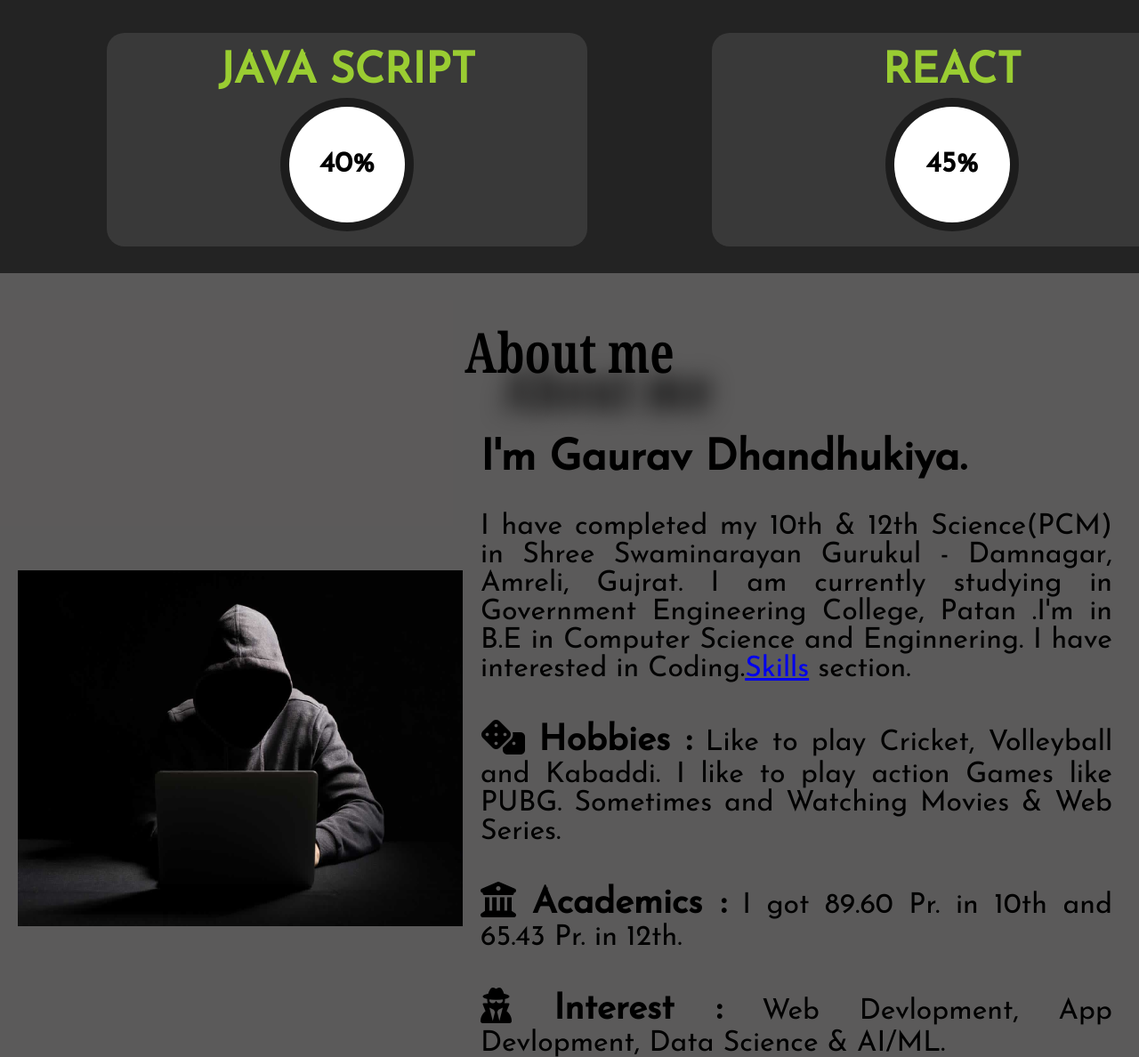
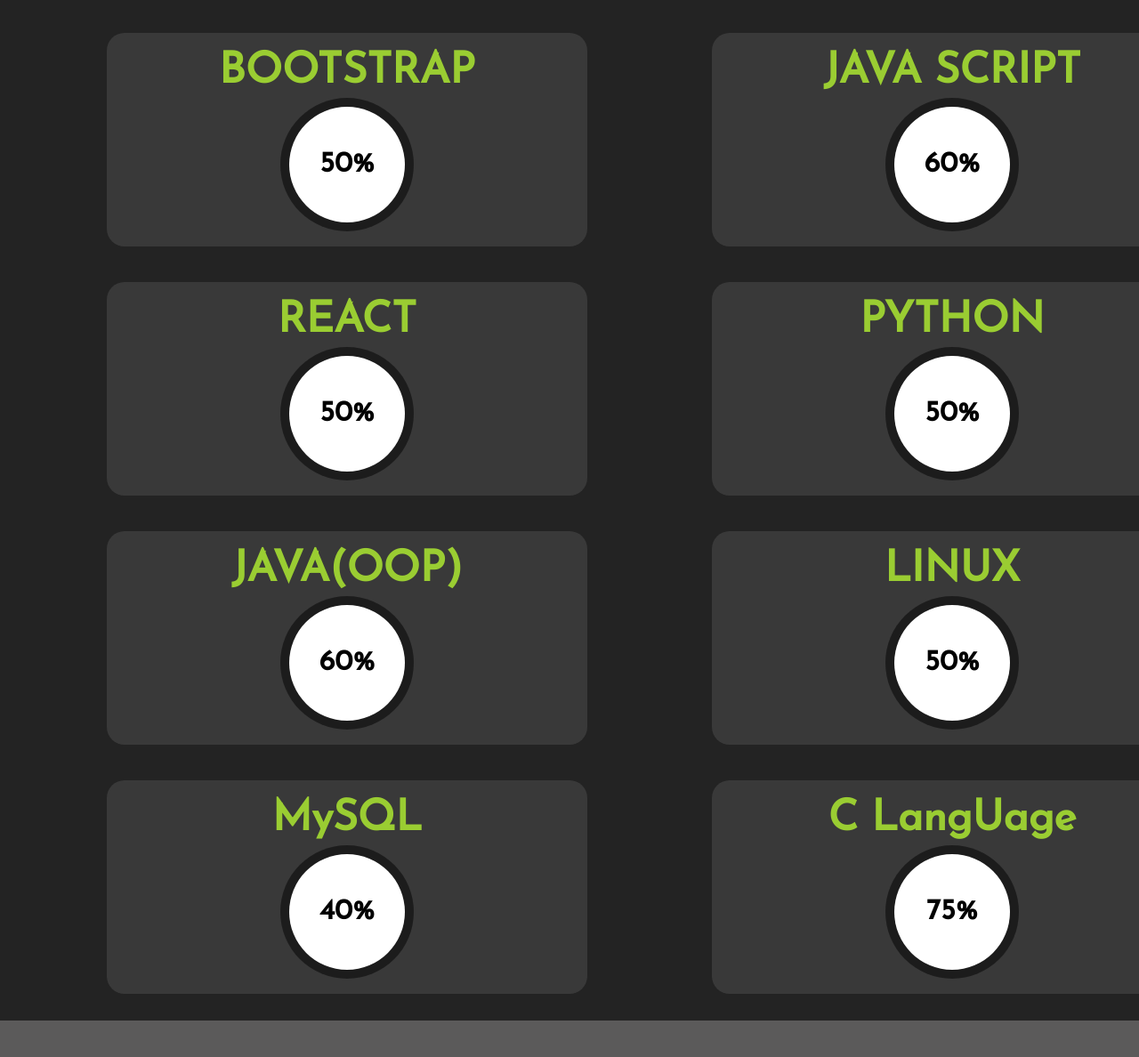
Before and after one commit to gaurav0116/gportfolio.github.io, a plain HTML site: page index.html in a window 1280 px wide. Shown: the part 1188-2376 px from the top of the page at 89% size. Drawn offline with Linux system fonts and the light colour scheme.

Commit message:
Update index.html

```diff
--- a/index.html
+++ b/index.html
@@ -43,6 +43,9 @@
   <section id="skills">
     <h1 class="heading">Skills</h1>
     <div class="columns">
+
+  <!-- HTML -->
+
       <div class="box">
         <h2>HTML</h2>
         <section>
@@ -59,6 +62,9 @@
           </div>
         </section>
       </div>
+
+  <!-- CSS -->
+
       <div class="box">
         <h2>CSS</h2>
         <section>
@@ -75,8 +81,124 @@
           </div>
         </section>
       </div>
+
+  <!-- BOOTSTRAP -->
+
+            <div class="box">
+        <h2>BOOTSTRAP</h2>
+        <section>
+          <div class="circle-wrap">
+            <div class="circle">
+              <div class="mask full">
+                <div class="fill"></div>
+              </div>
+              <div class="mask half">
+                <div class="fill"></div>
+              </div>
+              <div class="inside-circle"> 50% </div>
+            </div>
+          </div>
+        </section>
+      </div>
+
+  <!-- Java Script -->
+
       <div class="box">
         <h2>JAVA SCRIPT</h2>
+        <section>
+          <div class="circle-wrap">
+            <div class="circle">
+              <div class="mask full">
+                <div class="fill"></div>
+              </div>
+              <div class="mask half">
+                <div class="fill"></div>
+              </div>
+              <div class="inside-circle"> 60% </div>
+            </div>
+          </div>
+        </section>
+      </div>
+
+  <!-- REACT -->
+
+      <div class="box">
+        <h2>REACT</h2>
+        <section>
+          <div class="circle-wrap">
+            <div class="circle">
+              <div class="mask full">
+                <div class="fill"></div>
+              </div>
+              <div class="mask half">
+                <div class="fill"></div>
+              </div>
+              <div class="inside-circle"> 50% </div>
+            </div>
+          </div>
+        </section>
+      </div>
+
+  <!-- PYTHON -->
+
+            <div class="box">
+        <h2>PYTHON</h2>
+        <section>
+          <div class="circle-wrap">
+            <div class="circle">
+              <div class="mask full">
+                <div class="fill"></div>
+              </div>
+              <div class="mask half">
+                <div class="fill"></div>
+              </div>
+              <div class="inside-circle"> 50% </div>
+            </div>
+          </div>
+        </section>
+      </div>
+
+  <!-- JAVA -->
+
+            <div class="box">
+        <h2>JAVA(OOP)</h2>
+        <section>
+          <div class="circle-wrap">
+            <div class="circle">
+              <div class="mask full">
+                <div class="fill"></div>
+              </div>
+              <div class="mask half">
+                <div class="fill"></div>
+              </div>
+              <div class="inside-circle"> 60% </div>
+            </div>
+          </div>
+        </section>
+      </div>
+
+  <!-- LINUX -->
+
+            <div class="box">
+        <h2>LINUX</h2>
+        <section>
+          <div class="circle-wrap">
+            <div class="circle">
+              <div class="mask full">
+                <div class="fill"></div>
+              </div>
+              <div class="mask half">
+                <div class="fill"></div>
+              </div>
+              <div class="inside-circle"> 50% </div>
+            </div>
+          </div>
+        </section>
+      </div>
+
+  <!-- MySQL -->
+            <div class="box">
+        <h2>MySQL</h2>
         <section>
           <div class="circle-wrap">
             <div class="circle">
@@ -92,8 +214,10 @@
         </section>
       </div>
 
-      <div class="box">
-        <h2>REACT</h2>
+  <!-- C Language -->
+
+            <div class="box">
+        <h2>C LangUage</h2>
         <section>
           <div class="circle-wrap">
             <div class="circle">
@@ -103,7 +227,7 @@
               <div class="mask half">
                 <div class="fill"></div>
               </div>
-              <div class="inside-circle"> 45% </div>
+              <div class="inside-circle"> 75% </div>
             </div>
           </div>
         </section>
```
